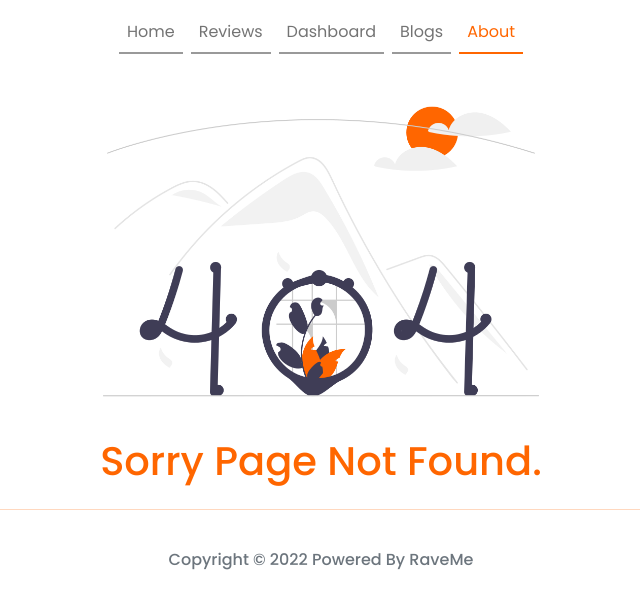
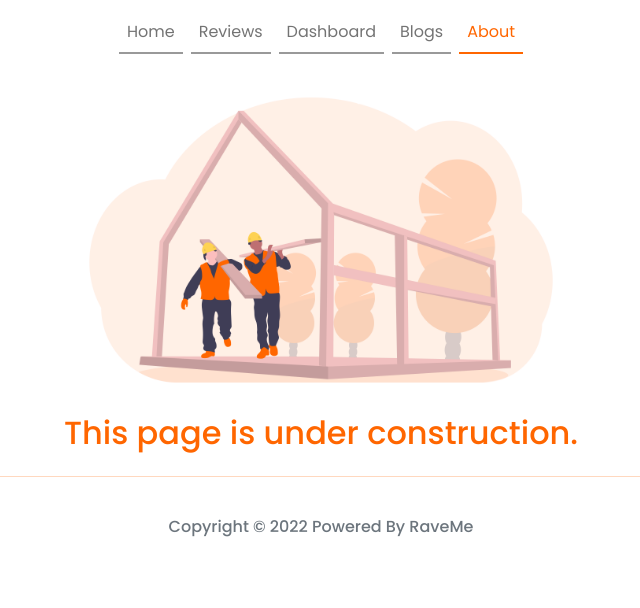
Before and after one commit to ahanafislam/product-review-website, a React (Create React App) app: page /about in a window 1280 px wide. Before the commit this address had no page. Shown: the top 608 px of the page, without its empty margins (319-959 px from the left). Built offline with nearby package versions, Linux system fonts and the light colour scheme.

Commit message:
Final commit

```diff
--- a/src/App.js
+++ b/src/App.js
@@ -7,6 +7,7 @@ import Dashboard from './components/Dashboard/Dashboard';
 import Blogs from './components/Blogs/Blogs';
 import Footer from './components/Footer/Footer';
 import NotFound from './components/NotFound/NotFound';
+import About from './components/About/About';
 
 function App() {
   return (
@@ -17,6 +18,7 @@ function App() {
         <Route path='/review' element={<Review></Review>}></Route>
         <Route path='/dashboard' element={<Dashboard></Dashboard>}></Route>
         <Route path='/blogs' element={<Blogs></Blogs>}></Route>
+        <Route path='/about' element={<About></About>}></Route>
         <Route path='*' element={<NotFound></NotFound>}></Route>
       </Routes>
       <Footer></Footer>
--- /dev/null
+++ b/src/components/About/About.js
@@ -0,0 +1,16 @@
+import React from 'react';
+import underConstruction from '../../assets/images/under_construction.png';
+import { Container } from 'react-bootstrap';
+
+const About = () => {
+    return (
+        <Container>
+            <div className='w-50 me-auto ms-auto'>
+                <img src={underConstruction} alt="Page_Not_Found" className='img-fluid'/>
+                <h2 className='text-center brand-color'>This page is under construction.</h2>
+            </div>
+        </Container>
+    );
+};
+
+export default About;
```
Also changed, not shown: src/assets/images/under_construction.png (added), src/components/About/About.css (added), 1 other file (tests, documents, lock files or other folders).
